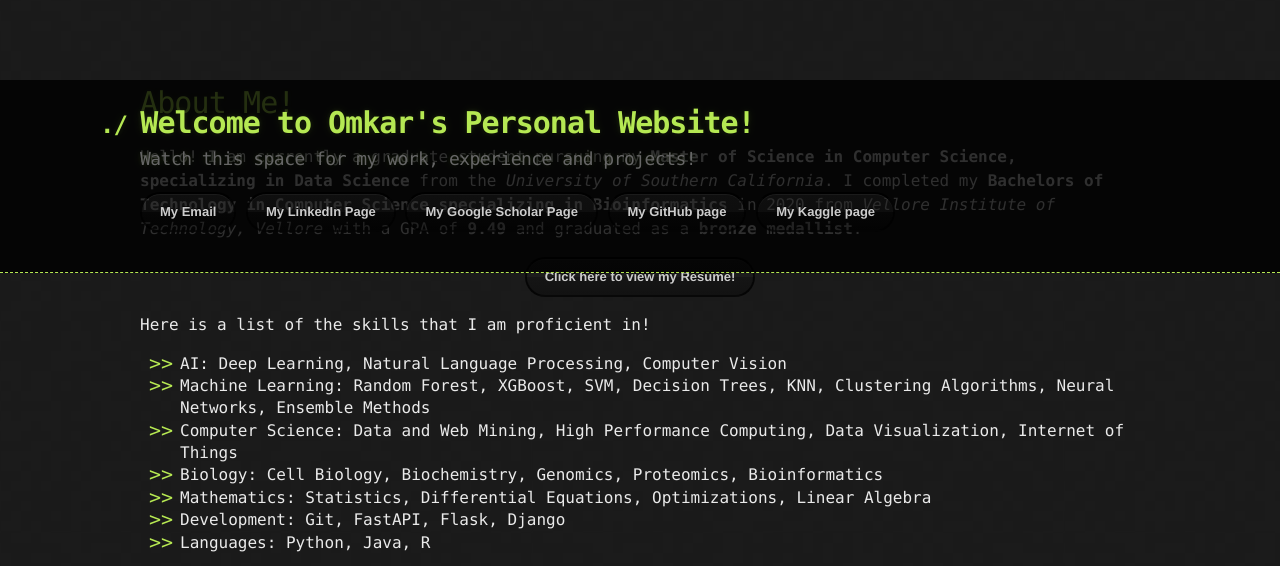
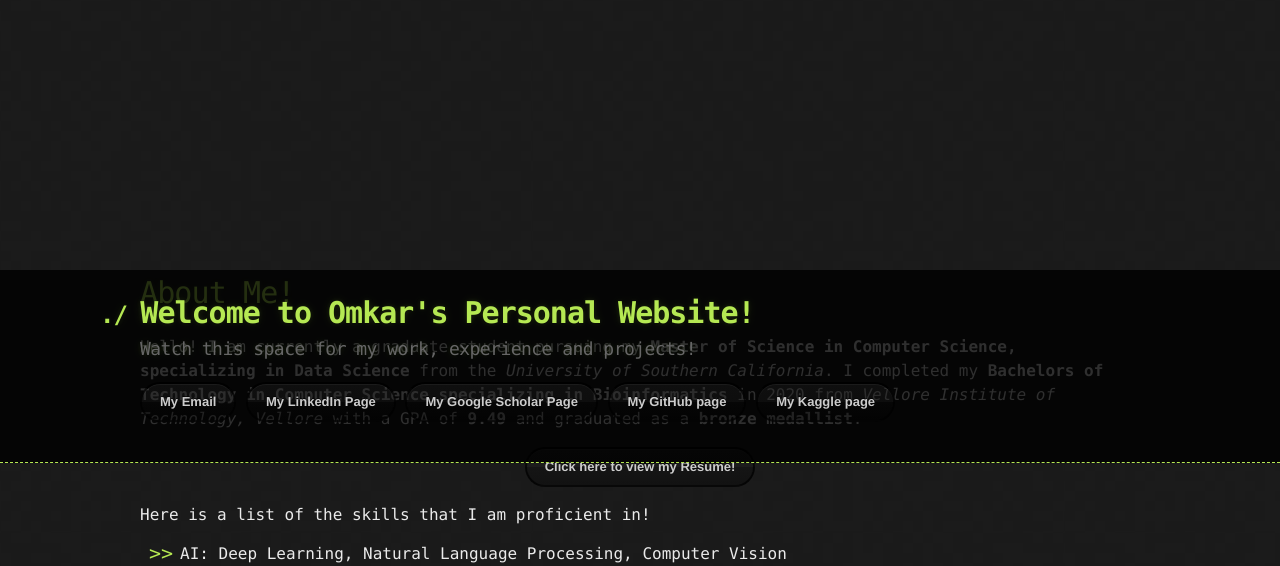
Before and after one commit to osabnis/osabnis.github.io, a Jekyll site: the page built from index.md, in a window 1280 px wide and 1400 px high. Shown: the top 566 px of the window. Built offline with Jekyll 4.4.1, drawn with Linux system fonts in a browser that asks for light colours; our own code applies the rules of GitHub Pages for plain Markdown files.

Commit message:
Update jekyll-theme-hacker.scss

```diff
--- a/_sass/jekyll-theme-hacker.scss
+++ b/_sass/jekyll-theme-hacker.scss
@@ -100,7 +100,7 @@ header h2 {
 #main_content {
   width: 100%;
   -webkit-font-smoothing: antialiased;
-  margin-top: 80px;
+  margin-top: 270px;
 }
 section img {
   max-width: 100%
```
